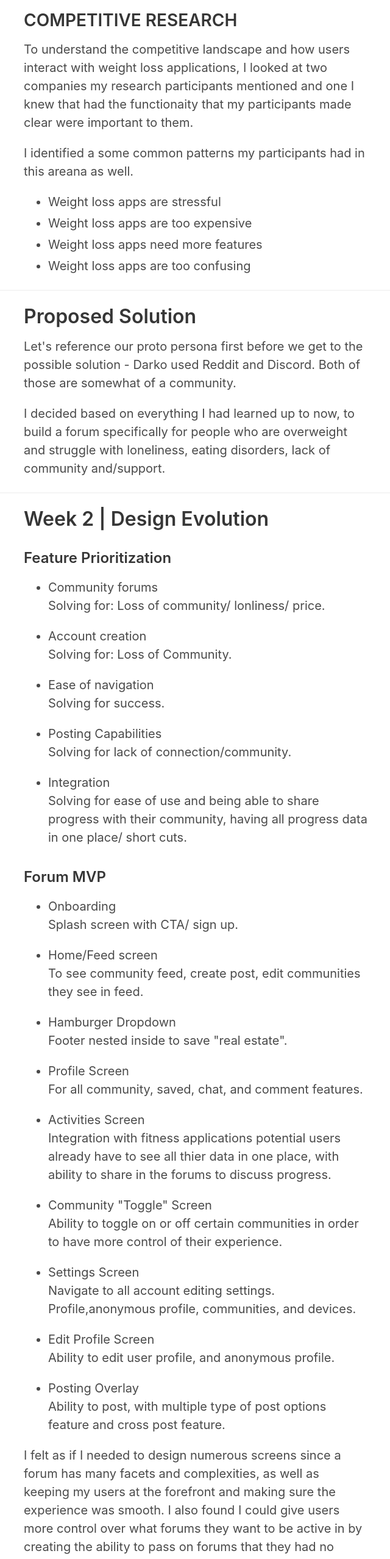
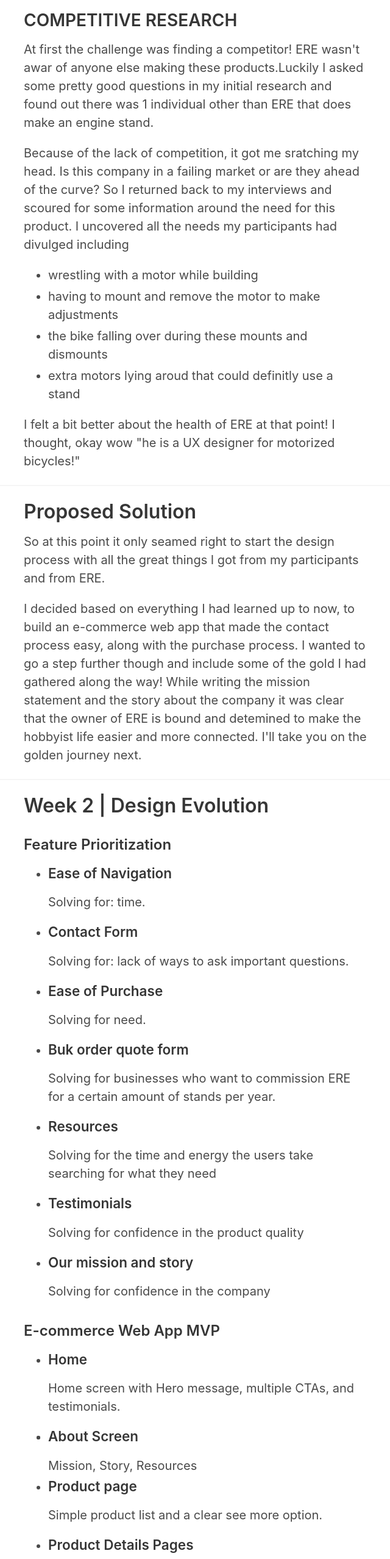
Before and after one commit to Morticia007/bulma-portfolio, a React (Create React App) app: page /ere in a window 1280 px wide. Shown: the part 5933-8489 px from the top of the page at 61% size, without its empty margins (319-959 px from the left). Built offline with nearby package versions, Linux system fonts and the light colour scheme.

Commit message:
Add content

```diff
--- a/src/ERE.js
+++ b/src/ERE.js
@@ -151,21 +151,39 @@ function ERE() {
               <div>
                 <div style={{ maxWidth: 840 }}>
                   <p>
-                    To understand the competitive landscape and how users
-                    interact with weight loss applications, I looked at two
-                    companies my research participants mentioned and one I knew
-                    that had the functionaity that my participants made clear
-                    were important to them.
+                    At first the challenge was finding a competitor! ERE wasn't
+                    awar of anyone else making these products.Luckily I asked
+                    some pretty good questions in my initial research and found
+                    out there was 1 individual other than ERE that does make an
+                    engine stand.
                   </p>
                   <p>
-                    I identified a some common patterns my participants had in
-                    this areana as well.
+                    Because of the lack of competition, it got me sratching my
+                    head. Is this company in a failing market or are they ahead
+                    of the curve? So I returned back to my interviews and
+                    scoured for some information around the need for this
+                    product. I uncovered all the needs my participants had
+                    divulged including
                     <ul>
-                      <li>Weight loss apps are stressful</li>
-                      <li>Weight loss apps are too expensive</li>
-                      <li>Weight loss apps need more features</li>
-                      <li>Weight loss apps are too confusing</li>
+                      <li>wrestling with a motor while building</li>
+                      <li>
+                        having to mount and remove the motor to make adjustments
+                      </li>
+                      <li>
+                        the bike falling over during these mounts and dismounts
+                      </li>
+                      <li>
+                        extra motors lying aroud that could definitly use a
+                        stand{' '}
+                      </li>
                     </ul>
+                    <p>
+                      {' '}
+
+                    </p>
+                    I felt a bit better about the health of ERE at that
+                    point! I thought, okay wow "he is a UX designer for
+                    motorized bicycles!"
                   </p>
                 </div>
               </div>
@@ -183,15 +201,20 @@ function ERE() {
                 <div>
                   <div style={{ maxWidth: 600 }}>
                     <p>
-                      Let's reference our proto persona first before we get to
-                      the possible solution - Darko used Reddit and Discord.
-                      Both of those are somewhat of a community.
+                      So at this point it only seamed right to start the design
+                      process with all the great things I got from my
+                      participants and from ERE.
                     </p>
                     <p>
                       I decided based on everything I had learned up to now, to
-                      build a forum specifically for people who are overweight
-                      and struggle with loneliness, eating disorders, lack of
-                      community and/support.
+                      build an e-commerce web app that made the contact process
+                      easy, along with the purchase process. I wanted to go a
+                      step further though and include some of the gold I had
+                      gathered along the way! While writing the mission
+                      statement and the story about the company it was clear
+                      that the owner of ERE is bound and detemined to make the
+                      hobbyist life easier and more connected. I'll take you on
+                      the golden journey next.
                     </p>
                   </div>
                 </div>
@@ -209,20 +232,40 @@ function ERE() {
               <div>
                 <div style={{ maxWidth: 840 }}>
                   <ul>
-                    <li>Community forums</li>
-                    <p>Solving for: Loss of community/ lonliness/ price.</p>
-                    <li>Account creation</li>
-                    <p>Solving for: Loss of Community.</p>
-                    <li>Ease of navigation</li>
-                    <p> Solving for success. </p>
-                    <li>Posting Capabilities</li>
-                    <p>Solving for lack of connection/community.</p>
-                    <li>Integration</li>
+                    <li>
+                      <h5> Ease of Navigation </h5>
+                    </li>
+                    <p>Solving for: time.</p>
+                    <li>
+                      <h5> Contact Form </h5>
+                    </li>
+                    <p>Solving for: lack of ways to ask important questions.</p>
+                    <li>
+                      <h5> Ease of Purchase </h5>
+                    </li>
+                    <p> Solving for need. </p>
+                    <li>
+                      <h5> Buk order quote form </h5>
+                    </li>
                     <p>
-                      Solving for ease of use and being able to share progress
-                      with their community, having all progress data in one
-                      place/ short cuts.
+                      Solving for businesses who want to commission ERE for a
+                      certain amount of stands per year.
                     </p>
+                    <li>
+                      <h5> Resources </h5>
+                    </li>
+                    <p>
+                      Solving for the time and energy the users take searching
+                      for what they need
+                    </p>
+                    <li>
+                      <h5> Testimonials </h5>
+                    </li>
+                    <p>Solving for confidence in the product quality</p>
+                    <li>
+                      <h5>Our mission and story </h5>
+                    </li>
+                    <p>Solving for confidence in the company</p>
                   </ul>
                 </div>
               </div>
@@ -232,54 +275,72 @@ function ERE() {
         <div className='content container'>
           <div className='columns'>
             <div className='column is-half is-offset-one-quarter has-text-left'>
-              <h3>Forum MVP</h3>
+              <h3>E-commerce Web App MVP</h3>
               <div>
                 <div style={{ maxWidth: 840 }}>
                   <ul>
-                    <li>Onboarding</li>
-                    <p>Splash screen with CTA/ sign up. </p>
-                    <li>Home/Feed screen</li>
+                    <li>
+                      <h5>Home </h5>
+                    </li>
                     <p>
-                      To see community feed, create post, edit communities they
-                      see in feed.
+                      Home screen with Hero message, multiple CTAs, and
+                      testimonials.{' '}
                     </p>
-                    <li>Hamburger Dropdown</li>
-                    <p>Footer nested inside to save "real estate". </p>
-                    <li>Profile Screen</li>
+                    <li>
+                      <li>
+                        <h5> About Screen </h5>
+                      </li>
+                      <p>Mission, Story, Resources</p>
+                    </li>
+
+                    <li>
+                      <h5> Product page </h5>
+                    </li>
+                    <p>Simple product list and a clear see more option. </p>
+                    <li>
+                      <h5> Product Details Pages </h5>
+                    </li>
                     <p>
-                      For all community, saved, chat, and comment features.{' '}
+                      Price, quantity, customization options, add ons,
+                      description and spec details.{' '}
                     </p>
-                    <li>Activities Screen</li>
+                    <li>
+                      <h5> Cart </h5>
+                    </li>
+                    <p>Standard cart.</p>
+                    <li>
+                      <h5> Authentication Page </h5>
+                    </li>
                     <p>
-                      Integration with fitness applications potential users
-                      already have to see all thier data in one place, with
-                      ability to share in the forums to discuss progress.
+                      This page will eventually evolve into the user being able
+                      to login for faster payment options and account info or
+                      just checking out as a guest.
                     </p>
-                    <li>Community "Toggle" Screen</li>
+                    <li>
+                      <h5> Shipping Details Page </h5>
+                    </li>
+                    <p>Standard shipping page.</p>
+                    <li>
+                      <h5>Payment Screen </h5>
+                    </li>
+                    <p>Multiple payment options.</p>
+                    <li>
+                      <h5> Confirmation Page </h5>
+                    </li>
+                    <p>With confirmation order number for tracking.</p>
+                    <li>
+                      <h5> Multiple Forms for Contact </h5>
+                    </li>
                     <p>
-                      Ability to toggle on or off certain communities in order
-                      to have more control of their experience.
-                    </p>
-                    <li>Settings Screen</li>
-                    <p>
-                      Navigate to all account editing settings.
-                      Profile,anonymous profile, communities, and devices.
-                    </p>
-                    <li>Edit Profile Screen</li>
-                    <p>Ability to edit user profile, and anonymous profile.</p>
-                    <li>Posting Overlay</li>
-                    <p>
-                      Ability to post, with multiple type of post options
-                      feature and cross post feature.
+                      FAQ with Form dropdown, an information request form, and a
+                      Bulk quote request form .
                     </p>
                   </ul>
                   <p>
-                    I felt as if I needed to design numerous screens since a
-                    forum has many facets and complexities, as well as keeping
-                    my users at the forefront and making sure the experience was
-                    smooth. I also found I could give users more control over
-                    what forums they want to be active in by creating the
-                    ability to pass on forums that they had no interest in.
+                    I knew going into this design, being an e-commerce site,
+                    there would be a ton of screens even though I was only
+                    designing an MVP. My main focus for ERE specifically is
+                    contact and purchase.
                   </p>
                 </div>
               </div>
@@ -344,23 +405,24 @@ function ERE() {
                   <div style={{ maxWidth: 350 }}>
                     <ol>
                       <li>
-                        <h6>Community Toggle Screen:</h6>
+                        <h6>Home:</h6>
                       </li>
                       <p>
-                        Interactive toggle screen for user content management.
+                        Big call to action for people who already are determined
+                        to get to the products.
                       </p>
                       <li>
-                        <h6>Account Settings Screen:</h6>
+                        <h6> Home CTA 2:</h6>
                       </li>
-                      <p>Edit all account settings, and device integration.</p>
+                      <p>Learn More.</p>
                       <li>
-                        <h6>Edit Profile Screen:</h6>
+                        <h6>Home CTA 3:</h6>
                       </li>
-                      <p>Profile customization.</p>
+                      <p>More information about the stands.</p>
                       <li>
-                        <h6>Post Screen/Overlay:</h6>
+                        <h6>Testimonials:</h6>
                       </li>
-                      <p>Crosspost capability.</p>
+                      <p>Customers who love the products.</p>
                     </ol>
                   </div>
                 </div>
@@ -414,23 +476,26 @@ function ERE() {
                   <div style={{ maxWidth: 350 }}>
                     <ol>
                       <li>
-                        <h6>Community Toggle Screen:</h6>
+                        <h6>About:</h6>
+                      </li>
+                      <p>Engage the users.</p>
+                      <li>
+                        <h6>About us-Story:</h6>
                       </li>
                       <p>
-                        Interactive toggle screen for user content management.
+                        Let them know what type of company they are supporting .
                       </p>
                       <li>
-                        <h6>Account Settings Screen:</h6>
+                        <h6>Resources:</h6>
                       </li>
-                      <p>Edit all account settings, and device integration.</p>
+                      <p>
+                        Give them an easier way to find other trusted sources
+                        for products
+                      </p>
                       <li>
-                        <h6>Edit Profile Screen:</h6>
+                        <h6>Footer:</h6>
                       </li>
-                      <p>Profile customization.</p>
-                      <li>
-                        <h6>Post Screen/Overlay:</h6>
-                      </li>
-                      <p>Crosspost capability.</p>
+                      <p>More navigation.</p>
                     </ol>
                   </div>
                 </div>
@@ -484,23 +549,24 @@ function ERE() {
                   <div style={{ maxWidth: 350 }}>
                     <ol>
                       <li>
-                        <h6>Community Toggle Screen:</h6>
+                        <h6>Products Page:</h6>
                       </li>
                       <p>
-                        Interactive toggle screen for user content management.
+                        List of products with two choices depending on your
+                        knowledge of the product already.
                       </p>
                       <li>
-                        <h6>Account Settings Screen:</h6>
+                        <h6>Product 1 Details:</h6>
                       </li>
-                      <p>Edit all account settings, and device integration.</p>
+                      <p>Description, specs, customizations and addons.</p>
                       <li>
-                        <h6>Edit Profile Screen:</h6>
+                        <h6>Product 2 Details:</h6>
                       </li>
-                      <p>Profile customization.</p>
+                      <p>Description, specs, customizations and addons.</p>
                       <li>
-                        <h6>Post Screen/Overlay:</h6>
+                        <h6>Cart:</h6>
                       </li>
-                      <p>Crosspost capability.</p>
+                      <p>Standard cart.</p>
                     </ol>
                   </div>
                 </div>
@@ -554,23 +620,24 @@ function ERE() {
                   <div style={{ maxWidth: 350 }}>
                     <ol>
                       <li>
-                        <h6>Community Toggle Screen:</h6>
+                        <h6>Authentication Page:</h6>
                       </li>
                       <p>
-                        Interactive toggle screen for user content management.
+                        Fill in information (in the future-log in for faster
+                        checkout).
                       </p>
                       <li>
-                        <h6>Account Settings Screen:</h6>
+                        <h6>Shipping:</h6>
                       </li>
-                      <p>Edit all account settings, and device integration.</p>
+                      <p>Standard shipping page.</p>
                       <li>
-                        <h6>Edit Profile Screen:</h6>
+                        <h6>Payment Page:</h6>
                       </li>
-                      <p>Profile customization.</p>
+                      <p>Secure payment methods.</p>
                       <li>
-                        <h6>Post Screen/Overlay:</h6>
+                        <h6>Confirmation Page:</h6>
                       </li>
-                      <p>Crosspost capability.</p>
+                      <p>Order number for tracking and shipping reminders.</p>
                     </ol>
                   </div>
                 </div>
@@ -624,23 +691,28 @@ function ERE() {
                   <div style={{ maxWidth: 350 }}>
                     <ol>
                       <li>
-                        <h6>Community Toggle Screen:</h6>
+                        <h6>FAQ:</h6>
                       </li>
                       <p>
-                        Interactive toggle screen for user content management.
+                        In case their question is already answered here. Has a
+                        dropdown at the bottom with the other forms to choose
+                        between if their question isn't answered
                       </p>
                       <li>
-                        <h6>Account Settings Screen:</h6>
+                        <h6>Information Request Form:</h6>
                       </li>
-                      <p>Edit all account settings, and device integration.</p>
+                      <p>Standard information request.</p>
                       <li>
-                        <h6>Edit Profile Screen:</h6>
+                        <h6>Bulk Quote Form:</h6>
                       </li>
-                      <p>Profile customization.</p>
+                      <p>
+                        For customers who are buying in bulk or companies
+                        commissioning for a certain amount of products per year.
+                      </p>
                       <li>
-                        <h6>Post Screen/Overlay:</h6>
+                        <h6>Validation page:</h6>
                       </li>
-                      <p>Crosspost capability.</p>
+                      <p>Give's a success message about their submission.</p>
                     </ol>
                   </div>
                 </div>
@@ -665,20 +737,16 @@ function ERE() {
                           feedback, my project may have not tested as well as it
                           did.
                         </p>
-                        <li>Pivoting is definitely a real thing!</li>
+                        <li>Niche Markets are difficult</li>
                         <p>
-                          Knowing when, why, and how is the hard part. Luckily I
-                          am a pattern person and was able to see that there was
-                          much more of a need for community than another weight
-                          loss application.
+                          ...
                         </p>
                         <li>
                           Framing research questions correctly will be the gold
                           in your sifting pan.
                         </li>
                         <p>
-                          This is what I will take more time to research and
-                          understand for future projects.
+                          ...
                         </p>
                         <li>Test throughout</li>
                         <p>
@@ -692,27 +760,13 @@ function ERE() {
                         <div className='content'>
                           <h1> Next steps</h1>
                           <ul>
-                            <li>Back to user research </li>
+                            <li></li>
+                            <p>...</p>
+                            <li>...</li>
                             <p>
-                              To see if I can uncover more golden information
-                              and dig into why the "Anonymous Confessions" idea
-                              sparked curiosity in so many people along the
-                              project journey.
-                            </p>
-                            <li>
-                              Revisit and design the "Anonymous Confessions"
-                              functionality.
-                            </li>
-                            <p>
-                              I haven't made it a priority to discuss this part
-                              of the application.{' '}
-                              <p>
-                                Even though you have seen a couple hints about
-                                it, it wasn't essential for MVP.
-                              </p>
-                              During user testing there were alot of questions
-                              about it and positve feedback. It seemed to spark
-                              curiosity.
+                              ...
+                              <p>...</p>
+                              ...
                             </p>
                             <h5>
                               If you'd like to know more about this project, I'd
```
